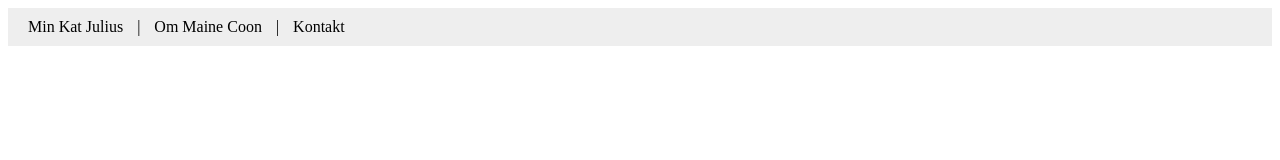
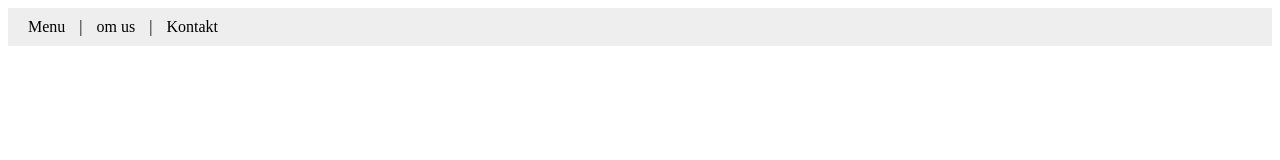
Before and after one commit to SebastianEUCSYD/SebastianEUCSYD.github.io, a plain HTML site: page index.html in a window 1280 px wide. Drawn offline with Linux system fonts and the light colour scheme.

Commit message:
Update index.html

```diff
--- a/index.html
+++ b/index.html
@@ -5,7 +5,7 @@
  <meta name="viewport" content="width=device-width, initial-scale=1.0">
   <meta http-equiv="X-UA-Compatible" content="ie=edge">
  <div style="background-color:#eee; padding:10px;">
-    <a href="index.html" style="margin:0 10px; text-decoration:none; color:#000;">Min Kat Julius</a> |
-    <a href="main-coone-info-underside.html" style="margin:0 10px; text-decoration:none; color:#000;">Om Maine Coon</a> |
+    <a href="index.html" style="margin:0 10px; text-decoration:none; color:#000;">Menu</a> |
+    <a href="main-coone-info-underside.html" style="margin:0 10px; text-decoration:none; color:#000;">om us</a> |
     <a href="kontakt.html" style="margin:0 10px; text-decoration:none; color:#000;">Kontakt</a>
   </div>
```
